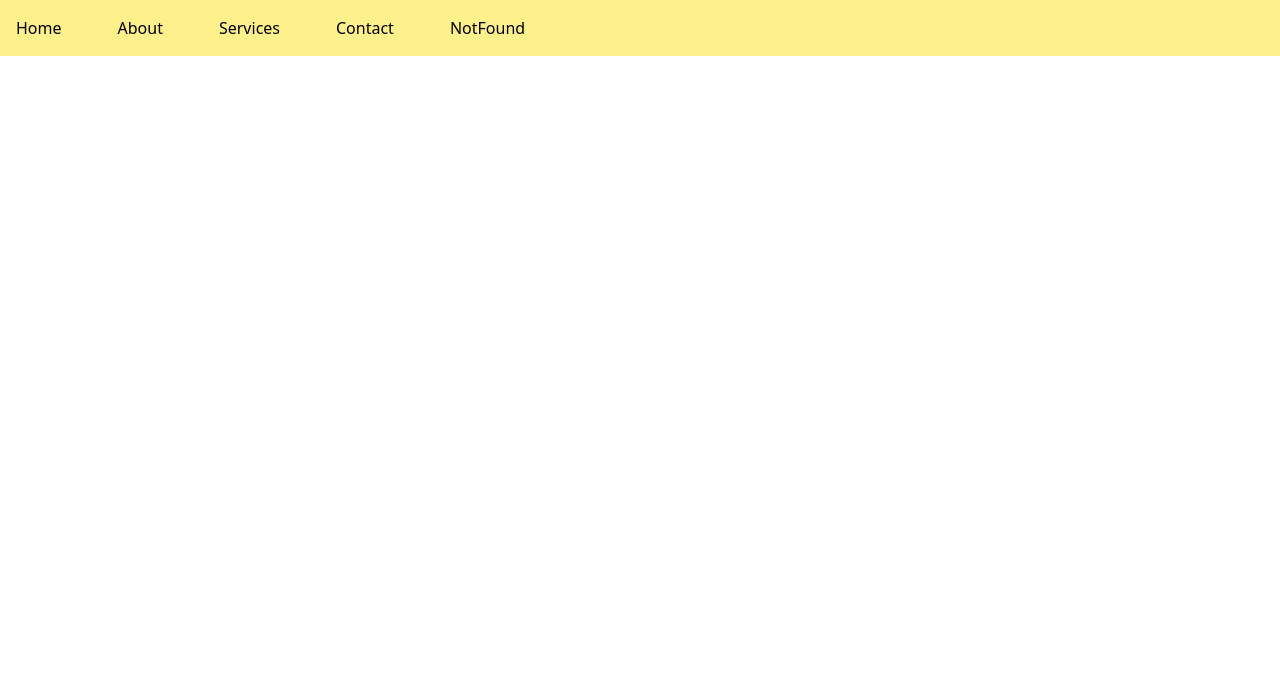
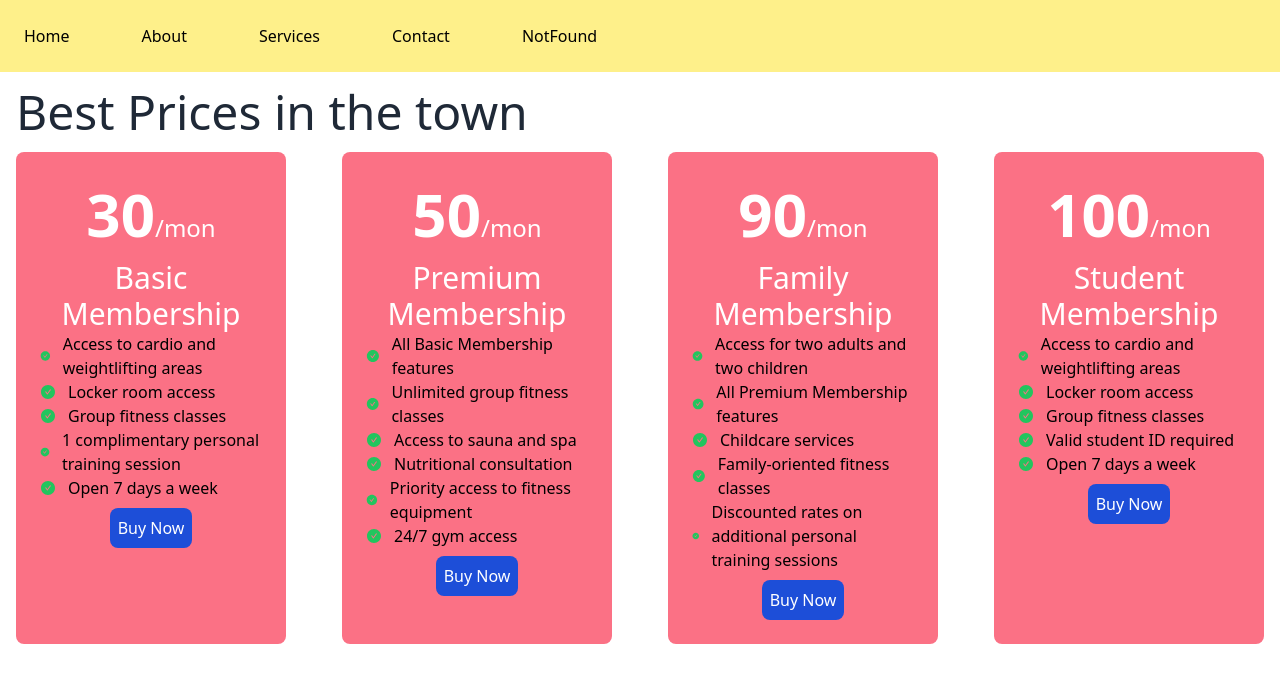
Before and after one commit to anupamahalder/price-options-react-project, a React (Vite) app: page / in a window 1280 px wide. Shown: the top 682 px of the page. Built offline with nearby package versions, Linux system fonts and the light colour scheme.

Commit message:
Added prices option

```diff
--- a/src/App.jsx
+++ b/src/App.jsx
@@ -1,11 +1,13 @@
 import './App.css';
 import Navbar from './components/Navbar/Navbar';
+import PriceOptions from './components/PriceOptions/PriceOptions';
 
 function App() {
 
   return (
     <>
       <Navbar></Navbar>
+      <PriceOptions></PriceOptions>
     </>
   )
 }
--- /dev/null
+++ b/src/components/Feature/Feature.jsx
@@ -0,0 +1,17 @@
+import PropTypes from 'prop-types';
+import { AiFillCheckCircle } from "react-icons/ai";
+
+const Feature = ({feature}) => {
+    return (
+        <div className='text-black text-left px-2'>
+            <p className='flex items-center gap-3'>
+                <AiFillCheckCircle className='text-green-500'></AiFillCheckCircle>{feature}</p>
+        </div>
+    );
+};
+
+//Adding proptypes
+Feature.propTypes ={
+    feature: PropTypes.string.isRequired
+}
+export default Feature;
--- a/src/components/Link/Link.jsx
+++ b/src/components/Link/Link.jsx
@@ -3,7 +3,7 @@ const Link = ({route}) => {
     //destructuring route data
 
     return (
-        <li className="mr-14 hover:bg-yellow-500"><a href={route.path}>{route.name}</a></li>
+        <li className="mr-14 hover:bg-yellow-500 rounded p-2"><a href={route.path}>{route.name}</a></li>
     );
 };
 
--- /dev/null
+++ b/src/components/PriceOption/PriceOption.jsx
@@ -0,0 +1,26 @@
+import PropTypes from 'prop-types';
+import Feature from '../Feature/Feature';
+const PriceOption = ({option}) => {
+    // Destructuring our props
+    const {name, price, features} = option;
+    return (
+        <div className='bg-rose-400 text-center text-white rounded-lg p-4 mx-4'>
+            <h2 className='my-4'>
+                <span className='text-6xl font-extrabold'>{price}</span>
+                <span className='text-2xl'>/mon</span>
+            </h2>
+            <h4 className='text-3xl'>{name}</h4>
+            {/* Showing features using map */}
+            {
+                features.map(feature => <Feature feature={feature}></Feature>)
+            }
+            <button className='bg-blue-700 p-2 rounded-lg my-2'>Buy Now</button>
+        </div>
+    );
+};
+//Adding proptypes
+PriceOption.propTypes = {
+    option: PropTypes.object
+}
+
+export default PriceOption;
--- /dev/null
+++ b/src/components/PriceOptions/PriceOptions.jsx
@@ -0,0 +1,70 @@
+import PriceOption from "../PriceOption/PriceOption";
+
+const PriceOptions = () => {
+    // Price options data
+    const priceOptions = [
+        {
+        "id": 1,
+        "name": "Basic Membership",
+        "features": [
+            "Access to cardio and weightlifting areas",
+            "Locker room access",
+            "Group fitness classes",
+            "1 complimentary personal training session",
+            "Open 7 days a week"
+        ],
+        "price": 30
+        },
+        {
+        "id": 2,
+        "name": "Premium Membership",
+        "features": [
+            "All Basic Membership features",
+            "Unlimited group fitness classes",
+            "Access to sauna and spa",
+            "Nutritional consultation",
+            "Priority access to fitness equipment",
+            "24/7 gym access"
+        ],
+        "price": 50
+        },
+        {
+        "id": 3,
+        "name": "Family Membership",
+        "features": [
+            "Access for two adults and two children",
+            "All Premium Membership features",
+            "Childcare services",
+            "Family-oriented fitness classes",
+            "Discounted rates on additional personal training sessions"
+        ],
+        "price": 90
+        },
+        {
+        "id": 4,
+        "name": "Student Membership",
+        "features": [
+            "Access to cardio and weightlifting areas",
+            "Locker room access",
+            "Group fitness classes",
+            "Valid student ID required",
+            "Open 7 days a week"
+        ],
+        "price": 100
+        }
+    ];
+
+    return (
+        <div className="mx-auto">
+            <h2 className="text-5xl p-4">Best Prices in the town</h2>
+            <div className="grid grid-cols-4 gap-6">
+                {
+                    // Loop through each price option
+                    priceOptions.map(option => <PriceOption key={option.id} option={option}></PriceOption>)
+                }
+            </div>
+        </div>
+    );
+};
+
+export default PriceOptions;
```
